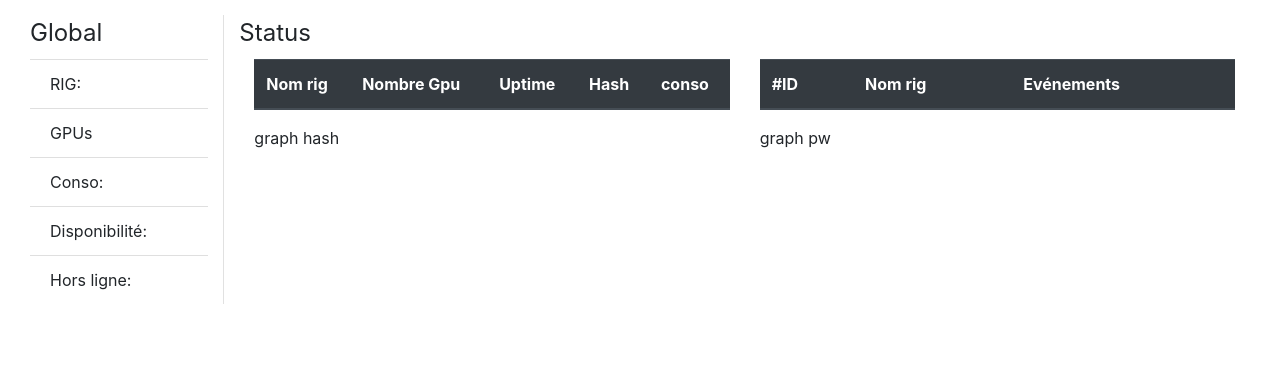
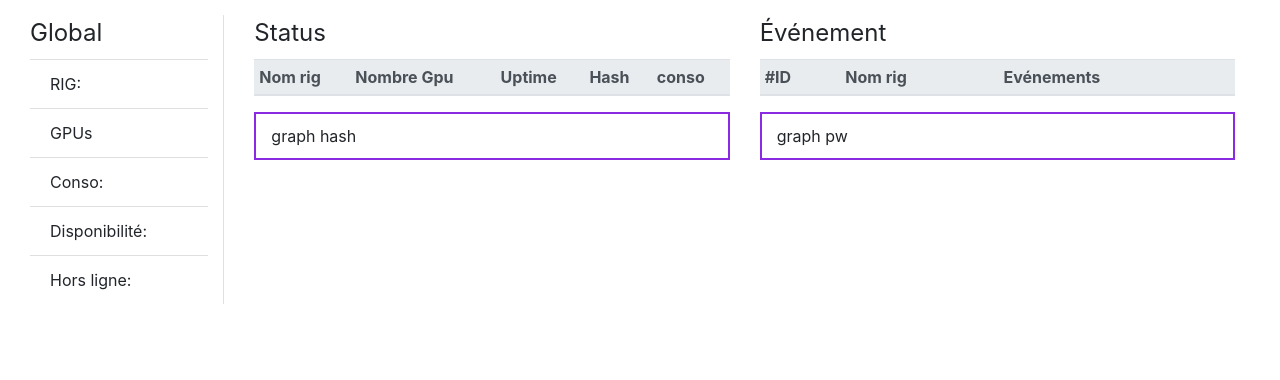
Before and after one commit to sebpy/P13_projet_final, a Flask app: template app/templates/pages/index.html in a window 1280 px wide. Shown: the part 40-420 px from the top of the page. Run offline with Flask 2, Linux system fonts and the light colour scheme; the template is opened without the code that fills it, so the values that code supplies are empty; some libraries are stand-ins or nearby versions.

Commit message:
fix any error

```diff
--- a/app/static/css/app.css
+++ b/app/static/css/app.css
@@ -190,6 +190,26 @@
     right: 0;
 }
 
-.rigs-table {
-    font-size:15px;
+.table-index, th, td {
+    padding: 5px !important;
 }
+
+.graph-hash {
+    padding: 10px;
+    border: solid 2px blueviolet;
+}
+
+.graph-pw {
+    padding: 10px;
+    border: solid 2px blueviolet;
+}
+
+.list-rig {
+    max-height: 580px;
+    overflow: hidden;
+}
+
+.events {
+    max-height: 580px;
+    overflow: hidden;
+}
--- a/app/static/js/app-list.js
+++ b/app/static/js/app-list.js
@@ -25,13 +25,15 @@ $( document ).ready(function() {
 
                 // display table
                 $('#rigs').append(
-                    '<tr class="table-success">' +
-                        '<td>' + value.nom_rig +'</td>' +
+                    '<a href="'+ value.id_rig +'" alt="">' +
+                        '<tr class="'+online_class+'">' +
+                            '<td><strong>' + value.nom_rig +'</strong></td>' +
                             '<td>' + value.nb_gpu + value.type_gpu + '</td>' +
                             '<td>' + value.mine_time + '</td>' +
                             '<td>' + value.total_hash +' '+ value.hash_unit +'</td>' +
                             '<td>' + value.total_pw + 'W</td>' +
-                    '</tr>'
+                        '</tr>' +
+                    '</a>'
                 );
 
                 tt_pw += parseFloat(value.total_pw)
@@ -61,7 +63,7 @@ $( document ).ready(function() {
             else {
                 $( '.average' ).removeClass( "badge-warning" ).addClass( "badge-success" );
             }
-
+        }
    );
 });
 
@@ -93,13 +95,15 @@ setInterval(function(){
 
                 // display table
                 $('#rigs').append(
-                    '<tr class="table-success">' +
-                        '<td>' + value.nom_rig +'</td>' +
+                    '<a href="'+ value.id_rig +'" alt="">' +
+                        '<tr class="'+online_class+'">' +
+                            '<td><strong>' + value.nom_rig +'</strong></td>' +
                             '<td>' + value.nb_gpu + value.type_gpu + '</td>' +
                             '<td>' + value.mine_time + '</td>' +
                             '<td>' + value.total_hash +' '+ value.hash_unit +'</td>' +
                             '<td>' + value.total_pw + 'W</td>' +
-                    '</tr>'
+                        '</tr>' +
+                    '</a>'
                 );
 
                 tt_pw += parseFloat(value.total_pw)
--- a/app/templates/layouts/base.html
+++ b/app/templates/layouts/base.html
@@ -26,7 +26,7 @@
     <script src="{{ url_for('static', filename='bootstrap/js/bootstrap.min.js') }}"></script>
 <script src="{{ url_for('static', filename='js/app.js') }}"></script>
     {% if type == '0' %}
-        <script src="{{ url_for('static', filename='js/app-bloc.js') }}"></script>
+        <script src="{{ url_for('static', filename='js/app-block.js') }}"></script>
     {% else %}
         <script src="{{ url_for('static', filename='js/app-list.js') }}"></script>
     {% endif %}
--- a/app/templates/pages/index.html
+++ b/app/templates/pages/index.html
@@ -31,13 +31,14 @@
             </div>
             <div class="blocks_left col-lg-10">
                 <div class="row row-sm">
+                    {% if type == '0' %}
                     <legend>Status</legend>
-                    {% if type == '0' %}
                         <div class="row" id="row" ></div>
                     {% else %}
-                    <div class="col-lg-6">
-                      <table class="table">
-                        <thead class="thead-dark">
+                    <div class="col-lg-6 list-rigs">
+                      <legend>Status</legend>
+                      <table class="table table-index">
+                        <thead class="thead-light">
                           <tr>
                             <th>Nom rig</th>
                             <th>Nombre Gpu</th>
@@ -49,9 +50,10 @@
                         <tbody id="rigs"></tbody>
                       </table>
                     </div>
-                    <div class="col-lg-6">
+                    <div class="col-lg-6 events">
+                      <legend>Événement </legend>
                       <table class="table">
-                        <thead class="thead-dark">
+                        <thead class="thead-light">
                           <tr>
                             <th>#ID</th>
                             <th>Nom rig</th>
@@ -61,15 +63,20 @@
                         <tbody id="events"></tbody>
                       </table>
                     </div>
-                    </div>
-                    <div class="row row-sm">
-                        <div class="col-lg-6">
+                </div>
+                <div class="row row-sm">
+                    <div class="col-lg-6">
+                        <div class="col-lg-12 graph-hash">
                             graph hash
                         </div>
-                        <div class="col-lg-6">
+                    </div>
+
+                    <div class="col-lg-6">
+                        <div class="col-lg-12 graph-pw">
                             graph pw
                         </div>
                     </div>
+                </div>
                     {% endif %}
                 </div>
             </div>
```
Lines whose indentation alone changed are shown as unchanged.
